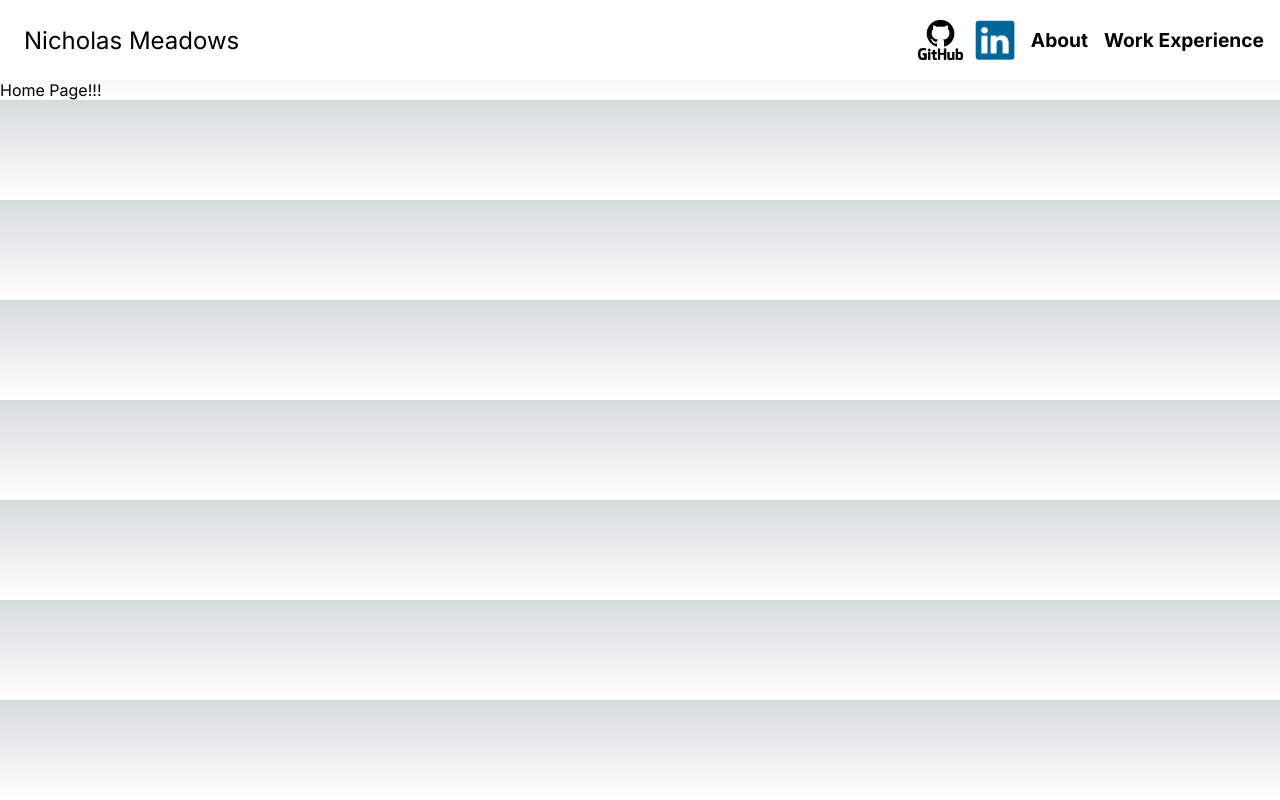
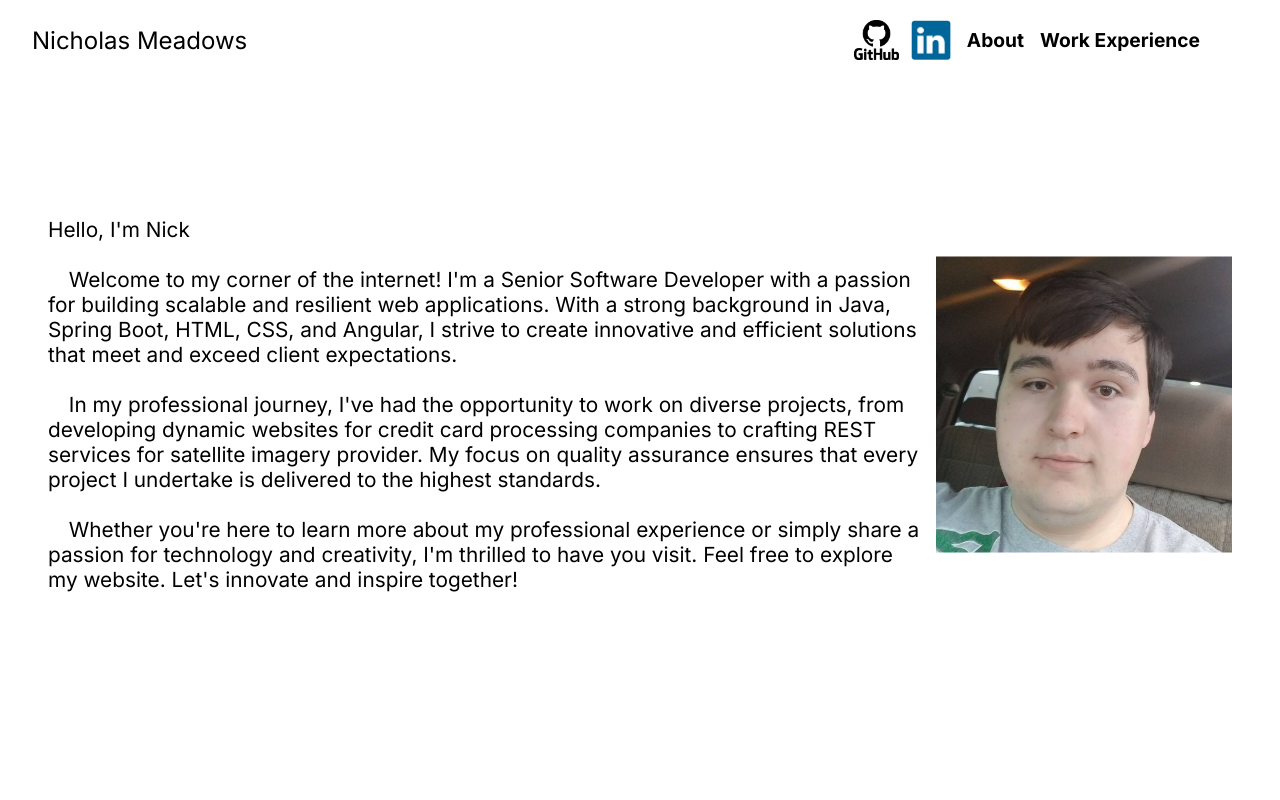
Before and after one commit to nicholasMeadows/PersonalWebsite, a Next.js app: page / in a window 1280 px wide. Built offline with nearby package versions, Linux system fonts and the light colour scheme.

Commit message:
Setup homepage

```diff
--- a/src/app/components/navigation-bar.tsx
+++ b/src/app/components/navigation-bar.tsx
@@ -5,11 +5,12 @@ import "../css/navigation-bar.css";
 import Link from "next/link";
 
 import {ABOUT_ME_ROUTE, HOME_ROUTE, WORK_EXPERIENCE_ROUTE} from '../constants/routes';
+import {NAVIGATION_BAR_HEIGHT} from "@/app/constants/navigation-bar";
 
 export default function NavigationBar() {
     const pathname = usePathname()
 
-    return <div className={'navigation-header-bar'}>
+    return <div className={'navigation-header-bar'} style={{height:`${NAVIGATION_BAR_HEIGHT}`, maxHeight:`${NAVIGATION_BAR_HEIGHT}`}}>
         <Link href={HOME_ROUTE} className={'my-name-wrapper'}>
             <span className={'my-name-header'}>Nicholas Meadows</span>
         </Link>
--- /dev/null
+++ b/src/app/constants/navigation-bar.ts
@@ -0,0 +1 @@
+export const NAVIGATION_BAR_HEIGHT = '5em';
--- a/src/app/css/globals.css
+++ b/src/app/css/globals.css
@@ -22,8 +22,7 @@ body {
             to bottom,
             transparent,
             rgb(var(--background-end-rgb))
-    )
-    rgb(var(--background-start-rgb));
+    ) rgb(var(--background-start-rgb));
 }
 
 @layer utilities {
--- /dev/null
+++ b/src/app/css/home-page.css
@@ -0,0 +1,29 @@
+.home-page {
+    position: relative;
+    top: 45%;
+    transform: translate(0, -50%);
+    display: flex;
+    flex-direction: row;
+    gap: 1em;
+    padding-left: 3em;
+    padding-right: 3em;
+}
+
+.home-page-text {
+    flex-grow: 1;
+    align-content: center;
+    font-size: 1.3em;
+}
+
+.home-page-text > .indent {
+    text-indent: 1em;
+}
+
+.home-page-img {
+    width: auto;
+    height: auto;
+    max-width: 25%;
+    object-fit: contain;
+    margin-left: auto;
+    border-radius: 1em;
+}
--- a/src/app/css/navigation-bar.css
+++ b/src/app/css/navigation-bar.css
@@ -1,10 +1,12 @@
 .navigation-header-bar {
     background: white;
-    height: 5em;
-    max-height: 5em;
     display: flex;
     flex-direction: row;
-    position: relative;
+    position: fixed;
+    width: 100%;
+    top: 0;
+    padding-left: 2em;
+    padding-right: 5em;
 }
 
 .my-name-wrapper {
@@ -12,7 +14,6 @@
     height: 100%;
     justify-content: flex-start;
     align-items: center;
-    margin-left: 1.5em;
 }
 
 .my-name-header {
@@ -50,7 +51,6 @@
     align-content: center;
     gap: 1em;
     margin-left: 1em;
-    margin-right: 1em;
 }
 
 .nav-link {
--- a/src/app/globals.css
+++ b/src/app/globals.css
@@ -1,78 +1,3 @@
-:root {
-  --max-width: 1100px;
-  --border-radius: 12px;
-  --font-mono: ui-monospace, Menlo, Monaco, "Cascadia Mono", "Segoe UI Mono",
-    "Roboto Mono", "Oxygen Mono", "Ubuntu Monospace", "Source Code Pro",
-    "Fira Mono", "Droid Sans Mono", "Courier New", monospace;
-
-  --foreground-rgb: 0, 0, 0;
-  --background-start-rgb: 214, 219, 220;
-  --background-end-rgb: 255, 255, 255;
-
-  --primary-glow: conic-gradient(
-    from 180deg at 50% 50%,
-    #16abff33 0deg,
-    #0885ff33 55deg,
-    #54d6ff33 120deg,
-    #0071ff33 160deg,
-    transparent 360deg
-  );
-  --secondary-glow: radial-gradient(
-    rgba(255, 255, 255, 1),
-    rgba(255, 255, 255, 0)
-  );
-
-  --tile-start-rgb: 239, 245, 249;
-  --tile-end-rgb: 228, 232, 233;
-  --tile-border: conic-gradient(
-    #00000080,
-    #00000040,
-    #00000030,
-    #00000020,
-    #00000010,
-    #00000010,
-    #00000080
-  );
-
-  --callout-rgb: 238, 240, 241;
-  --callout-border-rgb: 172, 175, 176;
-  --card-rgb: 180, 185, 188;
-  --card-border-rgb: 131, 134, 135;
-}
-
-@media (prefers-color-scheme: dark) {
-  :root {
-    --foreground-rgb: 255, 255, 255;
-    --background-start-rgb: 0, 0, 0;
-    --background-end-rgb: 0, 0, 0;
-
-    --primary-glow: radial-gradient(rgba(1, 65, 255, 0.4), rgba(1, 65, 255, 0));
-    --secondary-glow: linear-gradient(
-      to bottom right,
-      rgba(1, 65, 255, 0),
-      rgba(1, 65, 255, 0),
-      rgba(1, 65, 255, 0.3)
-    );
-
-    --tile-start-rgb: 2, 13, 46;
-    --tile-end-rgb: 2, 5, 19;
-    --tile-border: conic-gradient(
-      #ffffff80,
-      #ffffff40,
-      #ffffff30,
-      #ffffff20,
-      #ffffff10,
-      #ffffff10,
-      #ffffff80
-    );
-
-    --callout-rgb: 20, 20, 20;
-    --callout-border-rgb: 108, 108, 108;
-    --card-rgb: 100, 100, 100;
-    --card-border-rgb: 200, 200, 200;
-  }
-}
-
 * {
   box-sizing: border-box;
   padding: 0;
@@ -85,23 +10,7 @@ body {
   overflow-x: hidden;
 }
 
-body {
-  color: rgb(var(--foreground-rgb));
-  background: linear-gradient(
-      to bottom,
-      transparent,
-      rgb(var(--background-end-rgb))
-    )
-    rgb(var(--background-start-rgb));
-}
-
 a {
   color: inherit;
   text-decoration: none;
 }
-
-@media (prefers-color-scheme: dark) {
-  html {
-    color-scheme: dark;
-  }
-}
--- a/src/app/layout.tsx
+++ b/src/app/layout.tsx
@@ -1,9 +1,10 @@
-import type { Metadata } from "next";
-import { Inter } from "next/font/google";
+import type {Metadata} from "next";
+import {Inter} from "next/font/google";
 import "./globals.css";
 import NavigationBar from "@/app/components/navigation-bar";
+import {NAVIGATION_BAR_HEIGHT} from "@/app/constants/navigation-bar";
 
-const inter = Inter({ subsets: ["latin"] });
+const inter = Inter({subsets: ["latin"]});
 
 export const metadata: Metadata = {
     title: "Nicholas Meadows",
@@ -18,8 +19,16 @@ export default function RootLayout({
     return (
         <html lang="en">
         <body className={inter.className}>
+        <div style={{height: '100vh'}}>
             <NavigationBar/>
+            <div style={{
+                marginTop: `${NAVIGATION_BAR_HEIGHT}`,
+                height: `calc(100% - ${NAVIGATION_BAR_HEIGHT})`,
+                position: 'absolute'
+            }}>
                 {children}
+            </div>
+        </div>
         </body>
         </html>
     );
--- a/src/app/page.tsx
+++ b/src/app/page.tsx
@@ -1,5 +1,38 @@
+import './css/home-page.css'
+
 export default function Home() {
-  return (
-      <div>Home Page!!!</div>
-  );
+    return (
+        <div className={'home-page'}>
+            <div className={'home-page-text'}>
+                <p>Hello, I'm Nick</p>
+                <br/>
+                <p className={'indent'}>Welcome to my corner of the internet! I'm a Senior Software Developer
+                    with a
+                    passion for building scalable
+                    and resilient web applications. With a strong background in Java, Spring Boot, HTML, CSS, and
+                    Angular, I
+                    strive to create innovative and efficient solutions that meet and exceed client
+                    expectations.</p>
+                <br/>
+                <p className={'indent'}>In my professional journey, I've had the opportunity to work on
+                    diverse
+                    projects, from developing dynamic
+                    websites for credit card processing companies to crafting REST services for satellite imagery
+                    provider.
+                    My
+                    focus on quality assurance ensures that every project I undertake is delivered to the highest
+                    standards.</p>
+                <br/>
+                <p className={'indent'}>Whether you're here to learn more about my professional experience or
+                    simply
+                    share a passion for
+                    technology
+                    and creativity, I'm thrilled to have you visit. Feel free to explore my website. Let's innovate
+                    and
+                    inspire together!</p>
+            </div>
+
+            <img src={'/nicholas-picture-1.jpg'} alt={''} className={'home-page-img'}/>
+        </div>
+    )
 }
```
Also changed, not shown: public/nicholas-picture-1.jpg (renamed from public/nicholas_picture_1.jpg). Lines whose indentation alone changed are shown as unchanged.
